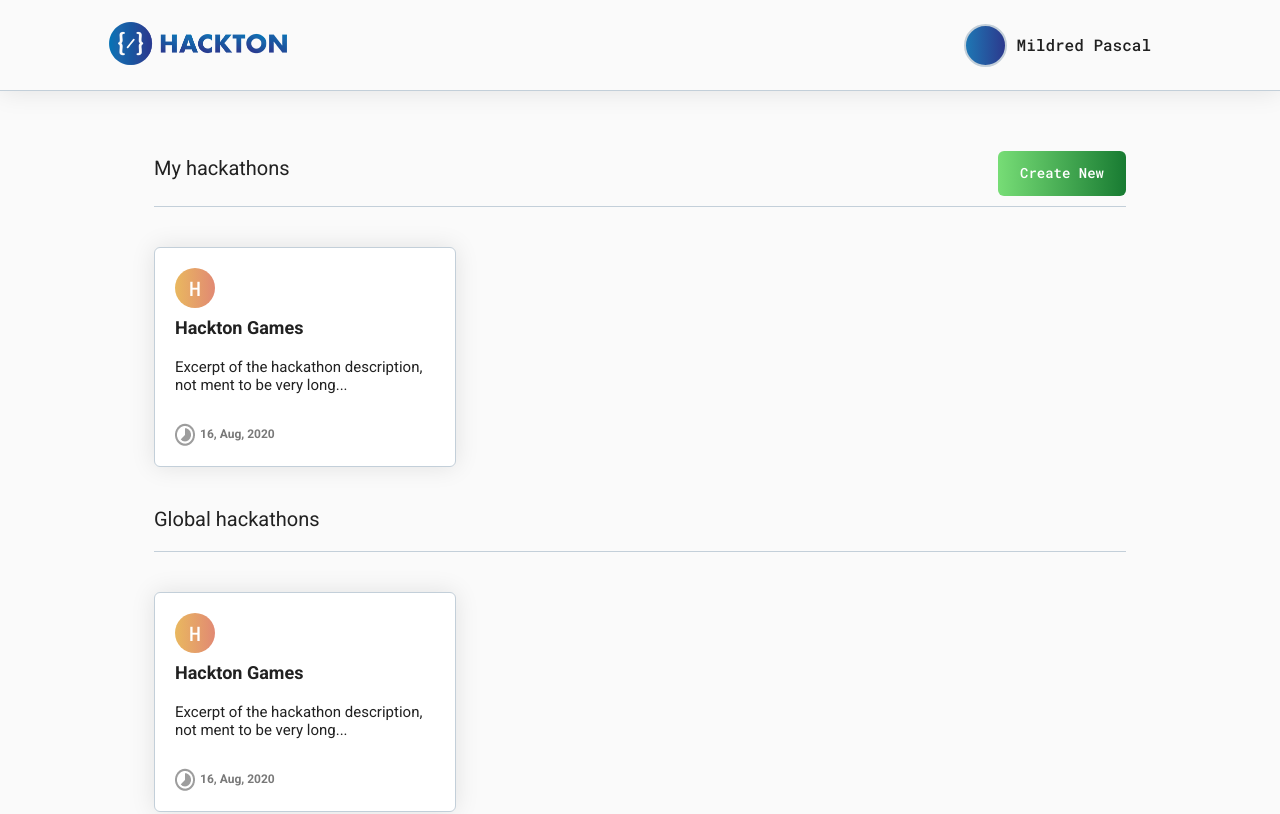
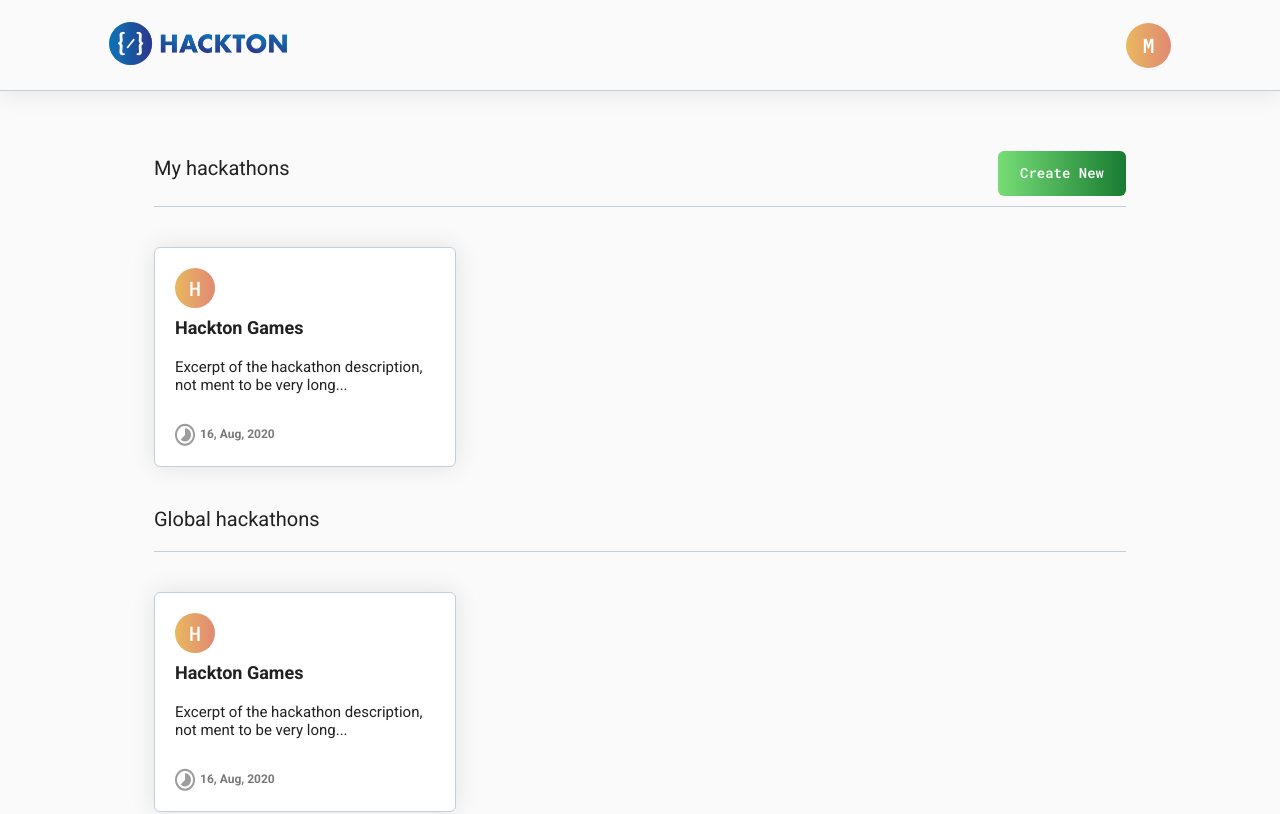
Before and after one commit to LABS-EU3/hackton-frontend, a React (Create React App) app: page /dashboard in a window 1280 px wide. Shown: the top 814 px of the page. Built offline with nearby package versions, Linux system fonts and the light colour scheme; no server answers.

Commit message:
refactor user profile element in header

```diff
--- a/src/components/atoms/BodyContainer.js
+++ b/src/components/atoms/BodyContainer.js
@@ -12,7 +12,7 @@ const BodyContainer = styled.div`
 
   @media ${media.tablet} {
     flex-direction: column;
-    padding: 60px 0;
+    padding: 60px 20px;
     img {
       display: none;
     }
--- a/src/components/atoms/ProfileImg.js
+++ b/src/components/atoms/ProfileImg.js
@@ -1,10 +1,26 @@
 import styled from "styled-components";
-import { Solid, Gradient } from '../index';
+import { type, Solid, Gradient, media } from "../index";
 
 export const ProfileImg = styled.div`
+  font-family: ${type.ROBOTO_MONO};
+  font-weight: 500;
+  font-size: 20px;
+  display: flex;
+  justify-content: center;
+  align-items: center;
+  color: ${Solid.WHITE};
   border-radius: 50px;
-  background-image: ${Gradient.BLUE};
-  width: 43px;
-  height: 43px;
-  border: 2px solid ${Solid.BORDER_GREY};
+  background-image: ${Gradient.ORANGE};
+  width: 45px;
+  height: 45px;
+
+  @media ${media.tablet} {
+    width: 35px;
+    height: 35px;
+  }
+
+  @media ${media.mobile} {
+    width: 30px;
+    height: 30px;
+  }
 `;
--- a/src/components/molecules/Profile.js
+++ /dev/null
@@ -1,22 +0,0 @@
-import React from 'react';
-import styled from 'styled-components';
-import { TopNavAnchor } from '../atoms/Anchor';
-import { ProfileImg } from '../atoms/ProfileImg';
-
-const StyledProfile = styled.div`
-  display: flex;
-  align-items: center;
-`;
-
-const Profile = ({
-  user
-}) => {
-  return (
-    <StyledProfile>
-      <ProfileImg user={user}/>
-      <TopNavAnchor>{user}</TopNavAnchor>
-    </StyledProfile>
-  )
-}
-
-export default Profile;
--- a/src/components/organisms/UserHeader.js
+++ b/src/components/organisms/UserHeader.js
@@ -3,17 +3,20 @@ import { Link } from "react-router-dom";
 import WideHeader from "../atoms/WideHeader";
 import HeaderContainer from "../atoms/HeaderContainer";
 import Logo from "../atoms/Logo";
-import Profile from "../molecules/Profile";
+import { ProfileImg } from "../atoms/ProfileImg";
 
-const Header = ({ user }) => (
+const Header = ({ user }) => {
+  const initial = user.charAt(0);
+  return (
     <WideHeader>
       <HeaderContainer>
         <Link to="/dashboard">
           <Logo />
         </Link>
-      <Profile user={user} />
+        <ProfileImg>{initial}</ProfileImg>
       </HeaderContainer>
     </WideHeader>
   );
+};
 
 export default Header;
```
Lines whose indentation alone changed are shown as unchanged.
